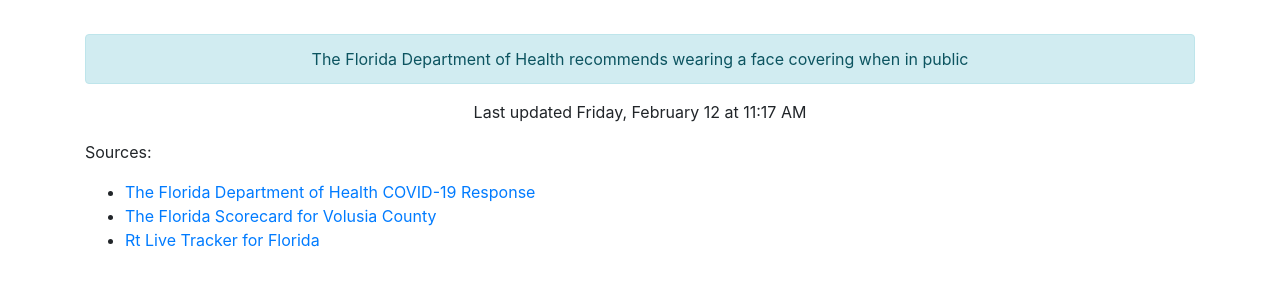
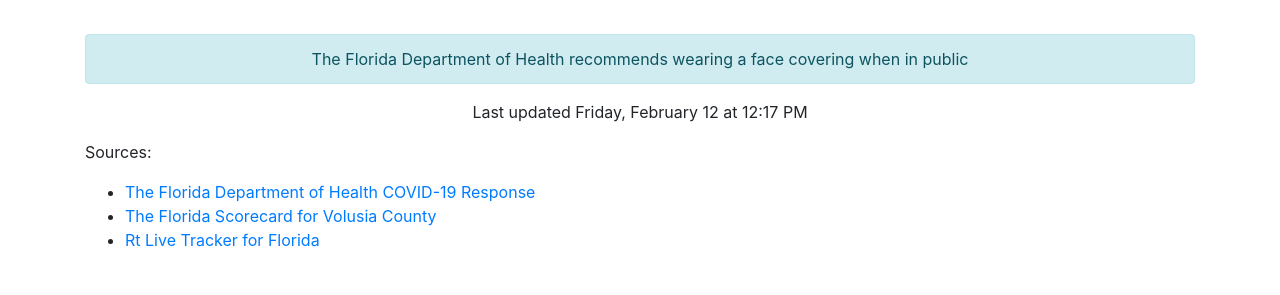
Before and after one commit to thinkjson/timeforchurch, a Jekyll site: the page built from index.md, in a window 1280 px wide. Shown: the part 544-839 px from the top of the page. Built offline with Jekyll 4.4.1, drawn with Linux system fonts in a browser that asks for light colours; our own code applies the rules of GitHub Pages for plain Markdown files.

Commit message:
Updating data

```diff
--- a/_includes/data.html
+++ b/_includes/data.html
@@ -10,4 +10,4 @@
     <div class="outcome text-success">YES</div>
     <div class="alert alert-info" role="alert">The Florida Department of Health recommends wearing a face covering when in public</div>
 
-    <p>Last updated Friday, February 12 at 11:17 AM</p>
+    <p>Last updated Friday, February 12 at 12:17 PM</p>
```
